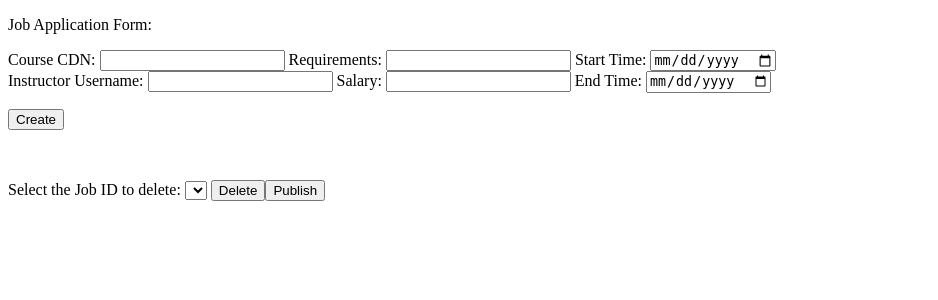
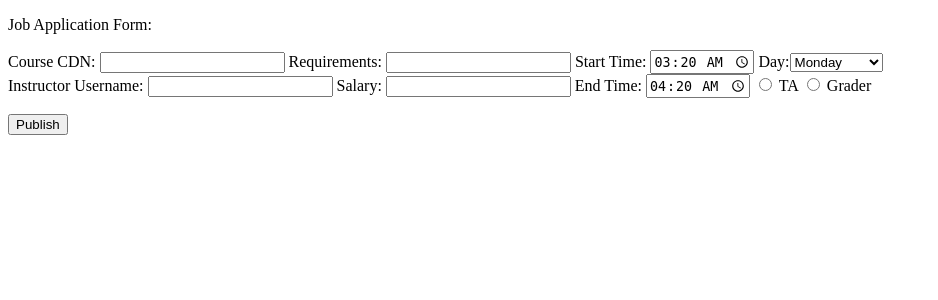
Before and after one commit to CamiloGarciaLaRotta/Group10, a PHP site: page /View/job.php in a window 1280 px wide. Shown: the top 300 px of the page, without its empty margins (0-938 px from the left). Run offline with PHP 8.4, Linux system fonts and the light colour scheme; lists and menus that the app fills with data are empty.

Commit message:
Added day and positon fields to VIEW - Another day another PHP

```diff
--- a/Deliverable2/APPS/WEB/TAMAS/ca.mcgill.ecse321.group10.TAMAS/View/job.php
+++ b/Deliverable2/APPS/WEB/TAMAS/ca.mcgill.ecse321.group10.TAMAS/View/job.php
@@ -37,30 +37,40 @@ $am = $pt->loadApplicationManagerFromStore();
 	<p>
 		Course CDN: <input type ="text" name="job_courseCDN" required/>
 		Requirements: <input type ="text" name="job_requirements" required/>				<!-- TODO MAKE REQUIREMENTS INPUT TEXT LARGER -->
-		Start Time: <input type= "date" name="job_start" value=" <?php echo date('Y-m-d');?>" /><br>
+		Start Time: <input type= "time" name="job_start" value="03:20" />
+		Day:<select name="job_day">
+			<option value="monday">Monday</option>
+			<option value="tuesday">Tuesday</option>
+			<option value="wednesday">Wednesday</option>
+			<option value="thursday">Thursday</option>
+			<option value="friday">Friday</option>
+		</select><br>
 				Instructor Username: <input type="text" name="job_instructorUsername" required/>
 Salary: <input type ="text" name="job_salary" required/>
 
-		End Time: <input type= "date" name="job_end" value=" <?php echo date('Y-m-d');?>" /><br>
+		End Time: <input type= "time" name="job_end" value="04:20" />
+		  <input type="radio" name="job_position" value="TA"> TA
+		  <input type="radio" name="job_position" value="grader"> Grader<br>
 	</p>
-	<p><input type= "submit" value="Create"/></p>
+	<p><input type= "submit" value="Publish"/></p>
 </form>
 
 <br>
 
-<form action='validateJob.php' method='post'>
-	<p>
-		Select the Job ID to delete:
-			<select name='jobspinner'>
+<!-- Leaving her ejust to facilitate its implementation in future deliverables -->
+<!-- <form action='validateJob.php' method='post'> -->
+<!-- 	<p> -->
+<!-- 		Select the Job ID to delete:   -->
+<!-- 			<select name='jobspinner'> -->
 			<?php
-			foreach ($am->getJobs() as $job){
-				echo "<option>" . $job->getId() . "</option>";
-			}
-			?>
-			</select>
-		<input type ='submit' value='Delete' /><input type ='submit' value='Publish' />
-	</p>
-</form>
+// 			foreach ($am->getJobs() as $job){
+// 				echo "<option>" . $job->getId() . "</option>";
+// 			}
+// 			?>
+<!-- 			</select> -->
+<!-- 		<input type ='submit' value='Delete' /><input type ='submit' value='Publish' /> -->
+<!-- 	</p> -->
+<!-- </form> -->
 
 </body>
 </html>
```
Also changed, not shown: Deliverable2/APPS/WEB/TAMAS/ca.mcgill.ecse321.group10.TAMAS/Controller/ApplicationController.php (+39 -38 lines), Deliverable2/APPS/WEB/TAMAS/ca.mcgill.ecse321.group10.TAMAS/View/validateJob.php (+18 -16 lines).
